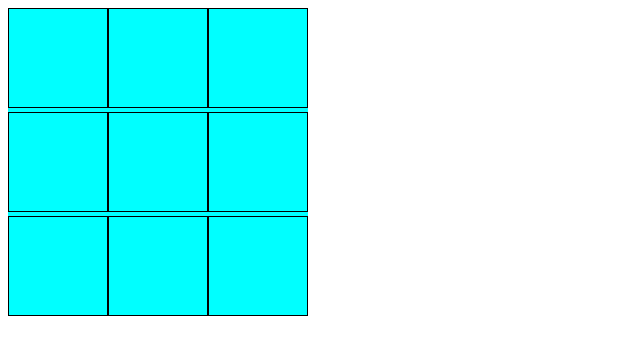
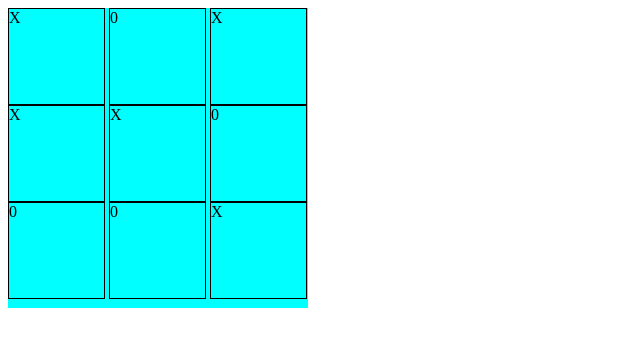
Before and after one commit to Lawson7/noughts-and-crosses, a plain HTML site: page index.html in a window 1280 px wide. Shown: the whole page, without its empty margins (0-640 px from the left). Drawn offline with Linux system fonts and the light colour scheme.

Commit message:
modules and factory added with render functionality

```diff
--- a/index.html
+++ b/index.html
@@ -9,9 +9,19 @@
 
 
     <div id="mainContainer">
+
         <div id="boardContainer">
+            <div class="turnBox" data-index="0"></div>
+            <div class="turnBox" data-index="1"></div>
+            <div class="turnBox" data-index="2"></div>
+            <div class="turnBox" data-index="3"></div>
+            <div class="turnBox" data-index="4"></div>
+            <div class="turnBox" data-index="5"></div>
+            <div class="turnBox" data-index="6"></div>
+            <div class="turnBox" data-index="7"></div>
+            <div class="turnBox" data-index="8"></div>
+        </div>
 
-        </div>
     </div>
 
 
--- a/script.js
+++ b/script.js
@@ -1,24 +1,30 @@
+//gameboard module
 const gameBoard = (() => {
 
-    let turnDisplay = ['X','O','X','O','O','X','X','O','X']
+    let boardScore = ['X','0','X','X','X','0','0','0','X']
 
-    return {turnDisplay}
 
+    return {boardScore}
 })();
 
-
+//player factory function
 const playerFactory = ((name) => {
 
     return {name};
 });
 
-const render = () => {
-    const boardContainer = document.getElementById('boardContainer');
-    for (i = 0; i < 9; i++){
-        const turnBox = document.createElement('div');
-        turnBox.classList.add('turnBox');
-        boardContainer.appendChild(turnBox);
-    }
+//gameplay module
+const game = (() => {
+
+const turnBox = document.querySelectorAll('.turnBox');
+
+const updateBoard = function () {
+    turnBox.forEach((box) => {
+        box.textContent = gameBoard.boardScore[box.dataset.index];
+    });
 }
 
-render()
+    return {updateBoard}
+})();
+
+game.updateBoard();
--- a/styles.css
+++ b/styles.css
@@ -5,8 +5,8 @@
 }
 
 .turnBox {
-    height: 98px;
-    width: 98px;
+    height: 95px;
+    width: 95px;
     background-color: aqua;
     display: inline-block;
     border-width: 1px;
```
